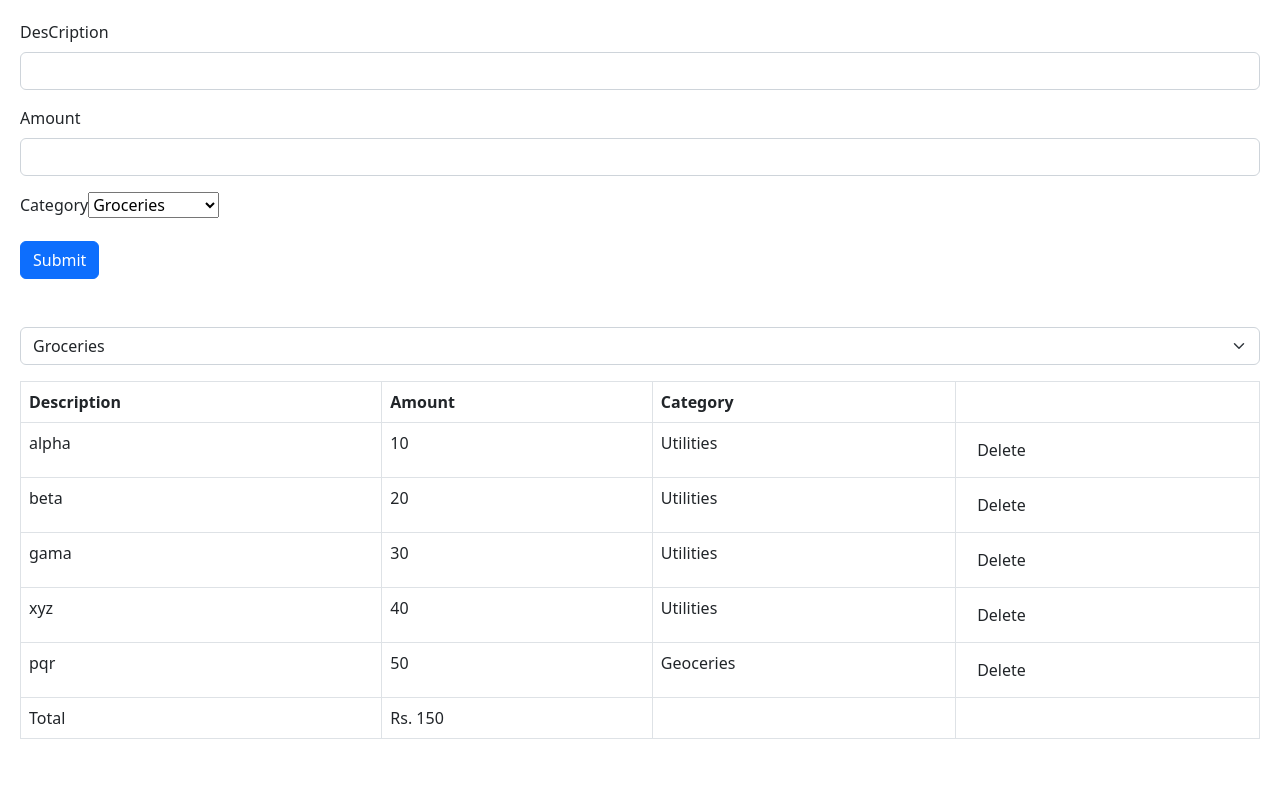
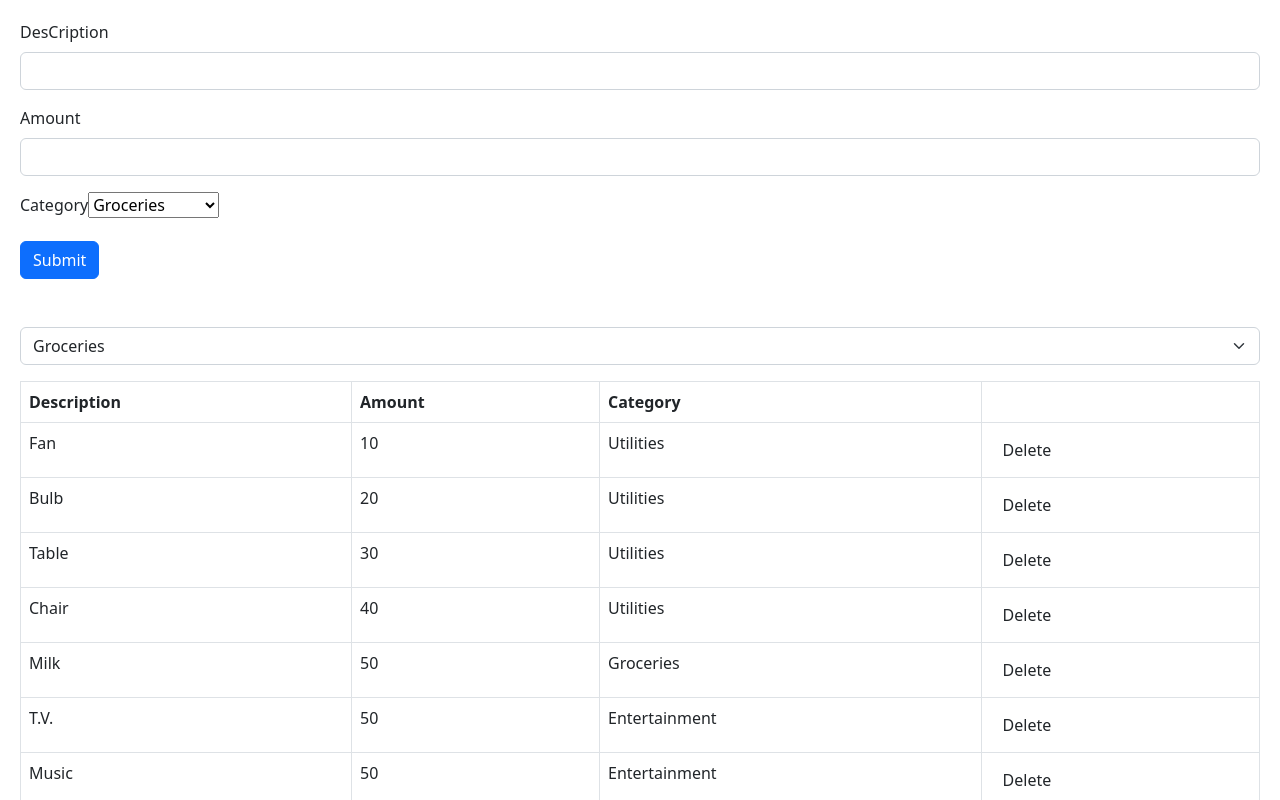
Before and after one commit to yogeshbpatil/react-app, a React (Vite) app: page / in a window 1280 px wide. Shown: the top 800 px of the page. Built offline with nearby package versions, Linux system fonts and the light colour scheme; the HTML template or start-up script is replaced by a standard one.

Commit message:
chore: _1

```diff
--- a/src/App.tsx
+++ b/src/App.tsx
@@ -2,15 +2,21 @@ import { useState } from "react";
 import ExpenseList from "./expense-tracker/components/ExpenseList";
 import ExpenseFilter from "./expense-tracker/components/ExpenseFilter";
 import ExpenseForm from "./expense-tracker/components/ExpenseForm";
-// import categories from "./expense-tracker/categories";
 function App() {
   const [selectedCategory, setSelectedCategory] = useState("");
   const [expenses, setExpenses] = useState([
-    { id: 1, description: "alpha", amount: 10, category: "Utilities" },
-    { id: 2, description: "beta", amount: 20, category: "Utilities" },
-    { id: 3, description: "gama", amount: 30, category: "Utilities" },
-    { id: 4, description: "xyz", amount: 40, category: "Utilities" },
-    { id: 5, description: "pqr", amount: 50, category: "Geoceries" },
+    { id: 1, description: "Fan", amount: 10, category: "Utilities" },
+    { id: 2, description: "Bulb", amount: 20, category: "Utilities" },
+    { id: 3, description: "Table", amount: 30, category: "Utilities" },
+    { id: 4, description: "Chair", amount: 40, category: "Utilities" },
+    { id: 5, description: "Milk", amount: 50, category: "Groceries" },
+    { id: 6, description: "T.V.", amount: 50, category: "Entertainment" },
+    { id: 7, description: "Music", amount: 50, category: "Entertainment" },
+    { id: 8, description: "Mobile", amount: 50, category: "Entertainment" },
+    { id: 9, description: "Caram", amount: 50, category: "Entertainment" },
+    { id: 10, description: "Computer", amount: 50, category: "Entertainment" },
+    { id: 11, description: "Water", amount: 50, category: "Groceries" },
+    { id: 12, description: "Pulses", amount: 50, category: "Groceries" },
   ]);
   const visibleExpenses = selectedCategory
     ? expenses.filter((e) => e.category === selectedCategory)
```
